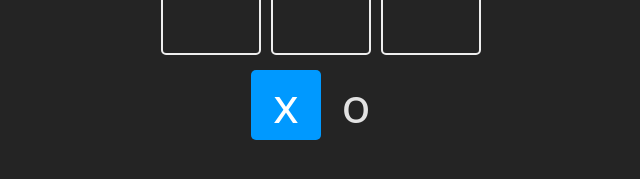
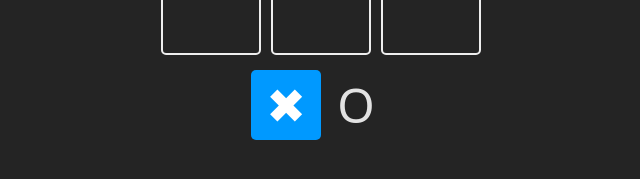
Before and after one commit to EMDannyDev/PWFirstify-React, a React (Vite) app in the folder projects/02-tic-tac-toc/: page / in a window 1280 px wide. Shown: the part 477-656 px from the top of the page, without its empty margins (319-959 px from the left). Built offline with nearby package versions, Linux system fonts and the light colour scheme.

Commit message:
Se agrego un guardado de partida en el cliente con localstorage.

```diff
--- a/projects/02-tic-tac-toc/src/App.jsx
+++ b/projects/02-tic-tac-toc/src/App.jsx
@@ -6,12 +6,20 @@ import { Square } from './components/Square'
 import { TURNS } from './constans'
 import { checkWinnerFrom, checkEndGame } from './logic/board'
 import { WinnerModal } from './components/WinnerModal'
+import { saveGame, resetGame } from './logic/storage'
 
 function App() {
-  const [board, setBoard] = useState(Array(9).fill(null))
 
-  const [turn, setTurn] = useState(TURNS.x)
+  const [board, setBoard] = useState(() => {
+    const boardFromStorage = window.localStorage.getItem('board')
+    if (boardFromStorage) return JSON.parse(boardFromStorage)
+    return Array(9).fill(null)
+  })
 
+  const [turn, setTurn] = useState(() => {
+    const turnFromStorage = window.localStorage.getItem('turn')
+    return turnFromStorage ?? TURNS.x
+  })
   // null nohay ganador, false hay un empate
   const [winner, setWinner] = useState(null)
 
@@ -19,6 +27,8 @@ function App() {
     setBoard(Array(9).fill(null))
     setTurn(TURNS.x)
     setWinner(null)
+
+    resetGame()
   }
 
   const updateBoard = (index) => {
@@ -29,9 +39,17 @@ function App() {
     const newBoard = [...board]
     newBoard[index] = turn
     setBoard(newBoard)
+
     // Cambia el turno
     const newTurn = turn == TURNS.x ? TURNS.o : TURNS.x
     setTurn(newTurn)
+
+    // Guardar partida
+    saveGame({
+      board: newBoard,
+      turn: newTurn
+    })
+
     // Revisa si hay ganador
     const newWinner = checkWinnerFrom(newBoard)
     if (newWinner) {
--- a/projects/02-tic-tac-toc/src/constans.jsx
+++ b/projects/02-tic-tac-toc/src/constans.jsx
@@ -1,6 +1,6 @@
 export const TURNS = {
-    x: 'x',
-    o: 'o'
+    x: '✖',
+    o: 'O'
 }
 
 export const WINNER_COMBOS = [
--- /dev/null
+++ b/projects/02-tic-tac-toc/src/logic/storage/index.js
@@ -0,0 +1,10 @@
+export const saveGame = ({ board, turn }) => {
+    // Guardar aqui partida
+    window.localStorage.setItem('board', JSON.stringify(board))
+    window.localStorage.setItem('turn', turn)
+}
+
+export const resetGame = () => {
+    window.localStorage.removeItem('board')
+    window.localStorage.removeItem('turn')
+}
```
